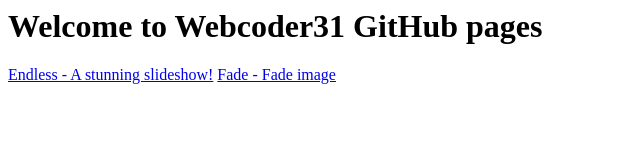
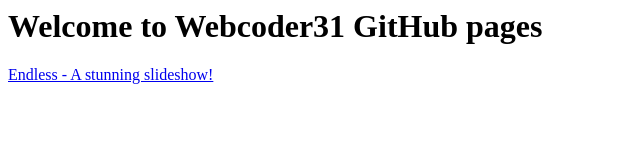
Before and after one commit to webcoder31/webcoder31.github.io, a plain HTML site: page index.html in a window 1280 px wide. Shown: the whole page, without its empty margins (0-640 px from the left). Drawn offline with Linux system fonts and the light colour scheme.

Commit message:
fix home page

```diff
--- a/index.html
+++ b/index.html
@@ -1,3 +1,2 @@
 <h1>Welcome to Webcoder31 GitHub pages</h1>
 <a href="./endless/index.html">Endless - A stunning slideshow!</a>
-<a href="./test/index.html">Fade - Fade image</a>
```
